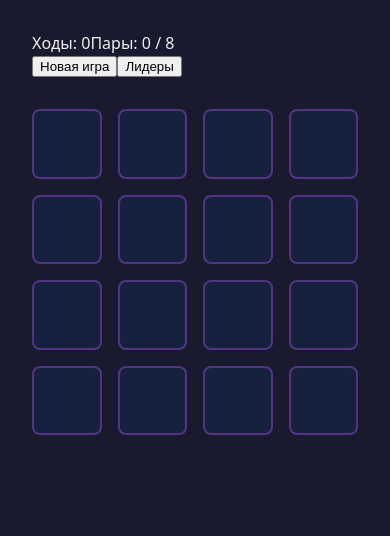
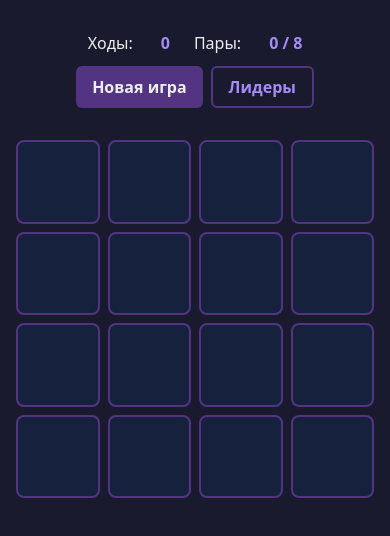
Before and after one commit to kodahere/memory-game, a plain HTML site: page index.html in a window 390 px wide. Drawn offline with Linux system fonts and the light colour scheme.

Commit message:
feat: add css styles

```diff
--- a/css/index.css
+++ b/css/index.css
@@ -4,9 +4,76 @@
 
 body {
   margin: 0;
-  padding: 2rem;
-  font-family: system-ui, sans-serif;
+  padding: 2rem 1rem;
+  font-family: system-ui, -apple-system, sans-serif;
   background: #1a1a2e;
+  color: #eee;
+  min-height: 100vh;
+}
+
+.header {
+  display: flex;
+  justify-content: space-between;
+  align-items: center;
+  max-width: 600px;
+  margin: 0 auto 2rem;
+  gap: 1rem;
+  flex-wrap: wrap;
+}
+
+.header__stats {
+  display: flex;
+  gap: 1.5rem;
+  font-size: 1rem;
+}
+
+.header__moves,
+.header__pairs {
+  font-weight: 700;
+  color: #a78bfa;
+  margin-left: 0.25rem;
+}
+
+.header__controls {
+  display: flex;
+  gap: 0.5rem;
+}
+
+.btn {
+  padding: 0.5rem 1rem;
+  border: none;
+  border-radius: 6px;
+  font: inherit;
+  font-weight: 600;
+  cursor: pointer;
+  transition: transform 0.1s, background 0.2s, color 0.2s;
+}
+
+.btn:hover {
+  transform: translateY(-1px);
+}
+
+.btn:active {
+  transform: translateY(0);
+}
+
+.btn--new {
+  background: #533483;
+  color: #eee;
+}
+
+.btn--new:hover {
+  background: #66449b;
+}
+
+.btn--leaders {
+  background: transparent;
+  color: #a78bfa;
+  border: 2px solid #533483;
+}
+
+.btn--leaders:hover {
+  background: #533483;
   color: #eee;
 }
 
@@ -15,18 +82,15 @@ body {
   grid-template-columns: repeat(4, 1fr);
   gap: 1rem;
   max-width: 600px;
-  margin: 2rem auto;
+  margin: 0 auto;
 }
 
 .card {
   position: relative;
   aspect-ratio: 1 / 1;
   cursor: pointer;
-  background: #16213e;
-  border-radius: 8px;
   perspective: 1000px;
 }
-
 
 .card__inner {
   position: absolute;
@@ -52,14 +116,21 @@ body {
 
 .card__front {
   background: #533483;
-  font-size: 1.2rem;
+  color: #eee;
+  font-size: 1.1rem;
   font-weight: 600;
   transform: rotateY(180deg);
+  padding: 0.5rem;
+  text-align: center;
 }
 
 .card__back {
   background: #16213e;
   border: 2px solid #533483;
+}
+
+.card--locked .card__back {
+  border-color: #a78bfa;
 }
 
 .modal {
@@ -70,6 +141,7 @@ body {
   align-items: center;
   justify-content: center;
   z-index: 100;
+  padding: 1rem;
 }
 
 .modal--open {
@@ -97,15 +169,31 @@ body {
   font-size: 1.5rem;
   cursor: pointer;
   line-height: 1;
+  padding: 0.25rem 0.5rem;
+  border-radius: 4px;
+  transition: background 0.2s;
+}
+
+.modal__close:hover {
+  background: rgba(255, 255, 255, 0.1);
 }
 
 .modal__title {
   margin: 0 0 1rem;
   font-size: 1.4rem;
+  padding-right: 2rem;
 }
 
 .modal__body {
   font-size: 1rem;
+}
+
+.modal__body p {
+  margin: 0 0 1rem;
+}
+
+.modal__body .btn {
+  margin-top: 0.5rem;
 }
 
 .leaders {
@@ -116,3 +204,27 @@ body {
 .leaders li {
   padding: 0.25rem 0;
 }
+
+@media (max-width: 420px) {
+  .board {
+    gap: 0.5rem;
+  }
+
+  .card__front {
+    font-size: 0.85rem;
+  }
+
+  .header {
+    flex-direction: column;
+    align-items: stretch;
+    gap: 0.75rem;
+  }
+
+  .header__stats {
+    justify-content: center;
+  }
+
+  .header__controls {
+    justify-content: center;
+  }
+}
```
Also changed, not shown: 1 other file.
